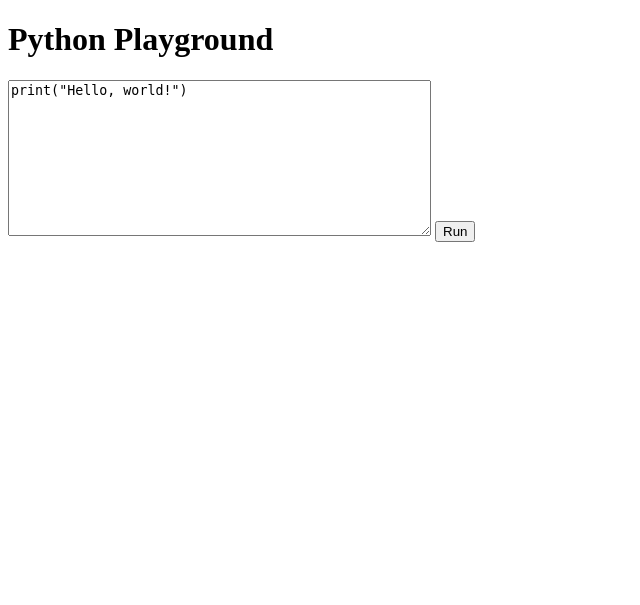
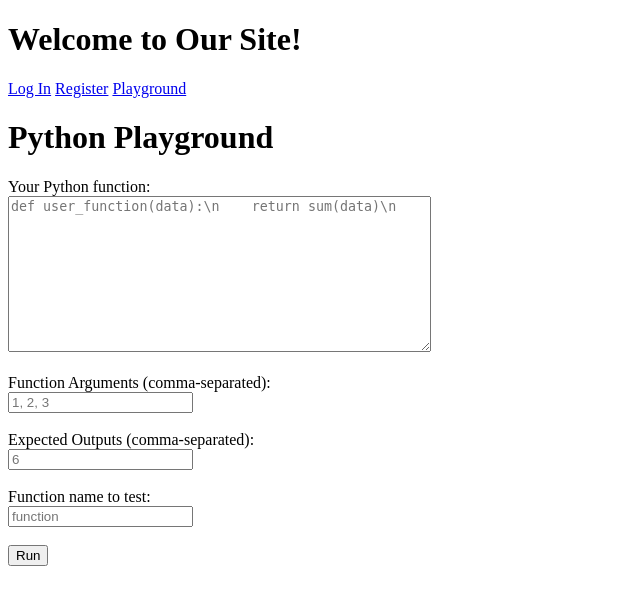
Before and after one commit to dik3ypl/bratek_proc_project, a Django app: page /playground/ in a window 1280 px wide. Shown: the top 605 px of the page, without its empty margins (0-640 px from the left). Run offline with Django 4.2, Linux system fonts and the light colour scheme.

Commit message:
Work in Progress: User register

```diff
--- a/common/settings.py
+++ b/common/settings.py
@@ -35,6 +35,7 @@ INSTALLED_APPS = [
     'django.contrib.sessions',
     'django.contrib.messages',
     'django.contrib.staticfiles',
+    'gmailapi_backend',
     'main',
     'panel',
 ]
--- a/main/controllers.py
+++ b/main/controllers.py
@@ -1,9 +1,35 @@
 import tempfile
 import importlib.util
 from django.contrib.auth import authenticate, login, logout
+from django.contrib.auth.forms import UserCreationForm
 from django.contrib.auth.models import User
+from django.contrib.auth.tokens import default_token_generator
+from django.contrib.sites.shortcuts import get_current_site
 from django.http import HttpResponse
 from django.shortcuts import redirect, render
+from django.template.loader import render_to_string
+from django.utils.encoding import force_bytes
+from django.utils.http import urlsafe_base64_encode
+
+
+def register(request):
+    form = UserCreationForm(request.POST)
+    if form.is_valid():
+        user = form.save(commit=False)
+        user.email = request.POST['email']
+        user.is_active = False
+        user.save()
+
+        # current_site = get_current_site(request)
+        # subject = 'Activate Your Account'
+        # message = render_to_string('main/login.html', {
+        #     'user': user,
+        #     'domain': current_site.domain,
+        #     'uid': urlsafe_base64_encode(force_bytes(user.pk)),
+        #     'token': default_token_generator.make_token(user),
+        # })
+        # user.email_user(subject, message)
+        return HttpResponse('Please confirm your email address to complete the registration.')
 
 
 def login_user(request):
@@ -36,20 +62,30 @@ def logout_user(request):
 def playground(request):
     output = None
     if request.method == "POST":
-        code = request.POST.get("code", "")
+        user_code = request.POST.get("code", "")
+        args = request.POST.get("args", "")
+        expected = request.POST.get("expected", "")
+        function_name = request.POST.get("function", "").strip()
+
+        args_list = [eval(arg.strip()) for arg in args.split(',')] if args else []
+        expected_list = [eval(exp.strip()) for exp in expected.split(',')] if expected else []
 
         with tempfile.NamedTemporaryFile(delete=False, suffix='.py', mode='w') as script_file:
-            script_file.write(code)
+            script_file.write(user_code)
             script_path = script_file.name
 
         spec = importlib.util.spec_from_file_location("user_module", script_path)
         user_module = importlib.util.module_from_spec(spec)
         spec.loader.exec_module(user_module)
 
-        data = [1, 2, 3]
         try:
-            result = user_module.user_function(data)
-            output = f"Result of user_function: {result}"
+            user_function = getattr(user_module, function_name)
+            result = user_function(*args_list)
+            output = f"Result of {function_name}: {result}"
+            if result in expected_list:
+                output += " — Result is as expected."
+            else:
+                output += " — Result differs from expected."
         except Exception as e:
             output = f"Error while executing user function: {str(e)}"
 
--- a/main/views.py
+++ b/main/views.py
@@ -1,3 +1,4 @@
+from django.contrib.auth.forms import UserCreationForm
 from django.http import HttpResponse
 from django.shortcuts import render, redirect
 from django.views.decorators.http import require_http_methods
@@ -15,6 +16,14 @@ def playground(request):
     return controllers.playground(request)
 
 
+def register(request):
+    form = UserCreationForm()
+    if request.method == 'POST':
+        return controllers.register(request)
+
+    return render(request, 'main/register.html', {'form': form})
+
+
 def login(request):
     if request.method == "POST":
         return controllers.login_user(request)
@@ -25,7 +34,3 @@ def login(request):
 @require_http_methods(["POST"])
 def logout(request):
     return controllers.logout_user(request)
-
-
-def register(request):
-    return HttpResponse("Strona rejestracji")
--- /dev/null
+++ b/templates/main/layouts/layout.html
@@ -0,0 +1,29 @@
+<!DOCTYPE html>
+<html lang="en">
+<head>
+    <meta charset="UTF-8">
+    <meta name="viewport" content="width=device-width, initial-scale=1.0">
+    <title>{% block title %}My Site{% endblock %}</title>
+</head>
+<body>
+<header>
+    <h1>Welcome to Our Site!</h1>
+    {% if user.is_authenticated %}
+        <p>Logged in as {{ user.username }}.
+        <form method="post" action="{% url 'logout' %}">
+            {% csrf_token %}
+            <button type="submit">Wyloguj się</button>
+        </form>
+    {% else %}
+        <a href="{% url 'login' %}">Log In</a>
+        <a href="{% url 'register' %}">Register</a>
+    {% endif %}
+    <a href="{% url 'playground' %}">Playground</a>
+</header>
+
+{% block content %}
+    <!-- Content -->
+{% endblock %}
+
+</body>
+</html>
--- a/templates/main/playground.html
+++ b/templates/main/playground.html
@@ -1,21 +1,27 @@
-<!DOCTYPE html>
-<html lang="en">
-<head>
-    <meta charset="UTF-8">
-    <title>Python Playground</title>
-</head>
-<body>
+{% extends 'main/layouts/layout.html' %}
+
+{% block title %}Python Playground{% endblock %}
+
+{% block content %}
 <h1>Python Playground</h1>
 <form method="post">
     {% csrf_token %}
-    <label>
-        <textarea name="code" rows="10" cols="50">print("Hello, world!")</textarea>
-    </label>
+    <label for="code">Your Python function:</label><br>
+    <textarea id="code" name="code" rows="10" cols="50" placeholder="def user_function(data):\n    return sum(data)\n"></textarea><br><br>
+
+    <label for="args">Function Arguments (comma-separated):</label><br>
+    <input type="text" id="args" name="args" placeholder="1, 2, 3"><br><br>
+
+    <label for="expected">Expected Outputs (comma-separated):</label><br>
+    <input type="text" id="expected" name="expected" placeholder="6"><br><br>
+
+    <label for="function">Function name to test:</label><br>
+    <input type="text" id="function" name="function" placeholder="function"><br><br>
+
     <input type="submit" value="Run">
 </form>
 {% if output %}
     <h2>Output:</h2>
     <pre>{{ output }}</pre>
 {% endif %}
-</body>
-</html>
+{% endblock %}
```
Also changed, not shown: templates/main/index.html (+8 -26 lines), templates/main/login.html (+9 -13 lines), templates/main/register.html (added, +28 -0 lines), 1 other file.
